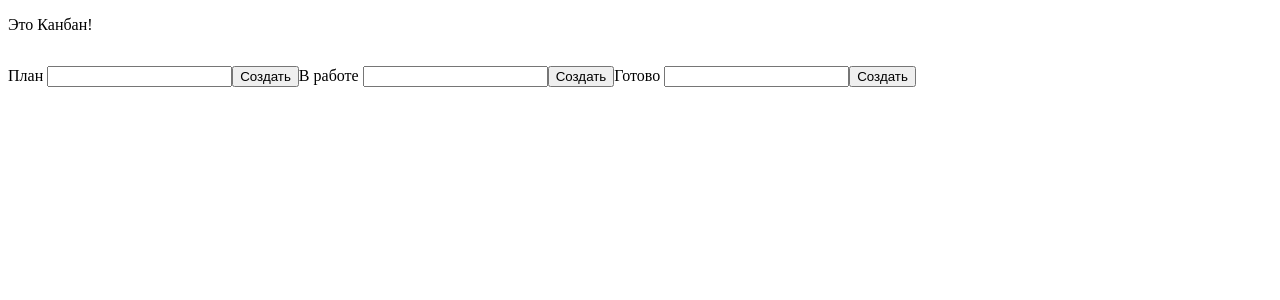
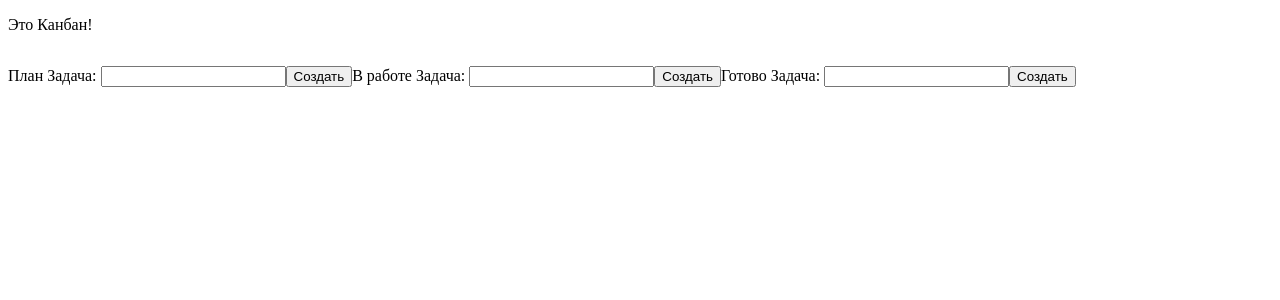
Before and after one commit to anastasia-anisimova/2018.angular.unit6, an Angular app: page / in a window 1280 px wide. Shown: the top 300 px of the page. Built offline with nearby package versions, Linux system fonts and the light colour scheme.

Commit message:
move ahead condition

```diff
--- a/src/app/board/board.component.html
+++ b/src/app/board/board.component.html
@@ -1,3 +1,3 @@
-<div *ngFor="let stage of stages; let i=index">
-  <app-stage (moveTask)="onMoveTask($event, i)" [stage]="stage"></app-stage>
+<div *ngFor="let stage of stages; let i=index; let isLast=last;">
+  <app-stage [moveEnabled]="!isLast" (moveTask)="onMoveTask($event, i)" [stage]="stage"></app-stage>
 </div>
--- a/src/app/board/board.component.ts
+++ b/src/app/board/board.component.ts
@@ -15,14 +15,9 @@ export class BoardComponent implements OnInit {
   }
 
   ngOnInit() {
-
   }
 
   onMoveTask($event: Task, i: number) {
-    if (this.stages.length > i + 1) {
-      this.stages[i + 1].tasks.push($event);
-    }
-
-
+    this.stages[i + 1].tasks.push($event);
   }
 }
--- a/src/app/stage/stage.component.html
+++ b/src/app/stage/stage.component.html
@@ -1,6 +1,6 @@
 <p>
   {{stage.name}}
-  <label title="Название задачи">
+  <label title="Название задачи">Задача:
     <input [(ngModel)]="taskName">
   </label>
   <button (click)="createTask()">Создать</button>
@@ -8,5 +8,5 @@
 
 
 <div *ngFor="let task of stage.tasks">
-  <app-task (moveTask)="onTaskMoved($event)" [task]="task"></app-task>
+  <app-task [moveEnabled]="moveEnabled" (moveTask)="onTaskMoved($event)" [task]="task"></app-task>
 </div>
--- a/src/app/stage/stage.component.ts
+++ b/src/app/stage/stage.component.ts
@@ -11,6 +11,9 @@ export class StageComponent implements OnInit {
 
   @Input()
   stage: Stage;
+  @Input()
+  moveEnabled: boolean;
+
   taskName: string;
 
   @Output()
--- a/src/app/task/task.component.html
+++ b/src/app/task/task.component.html
@@ -2,4 +2,4 @@
   Сделать: {{task.title}}, приоритет: {{task.priority}}
 </p>
 
-<button (click)="moveAhead()">Вперед</button>
+<button *ngIf="moveEnabled" (click)="moveAhead()">Вперед</button>
--- a/src/app/task/task.component.ts
+++ b/src/app/task/task.component.ts
@@ -10,6 +10,9 @@ export class TaskComponent implements OnInit {
 
   @Input()
   task: Task;
+
+  @Input()
+  moveEnabled: boolean;
 
   @Output()
   moveTask: EventEmitter<Task> = new EventEmitter<Task>();
```
